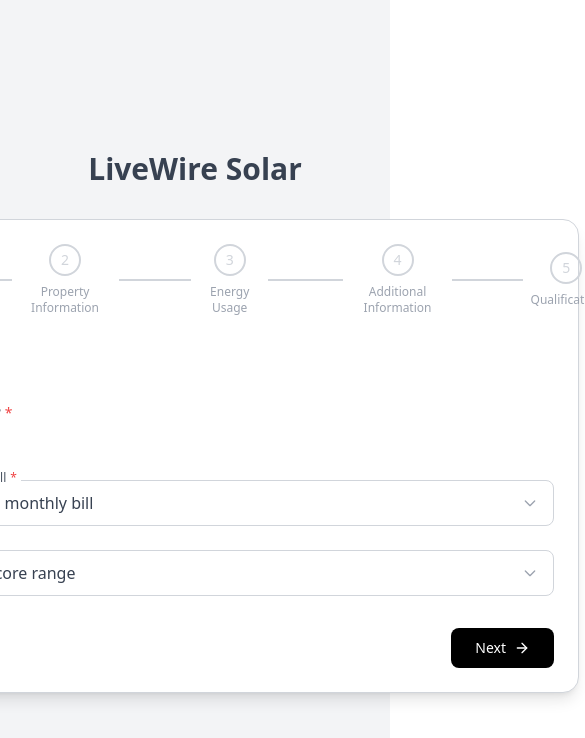
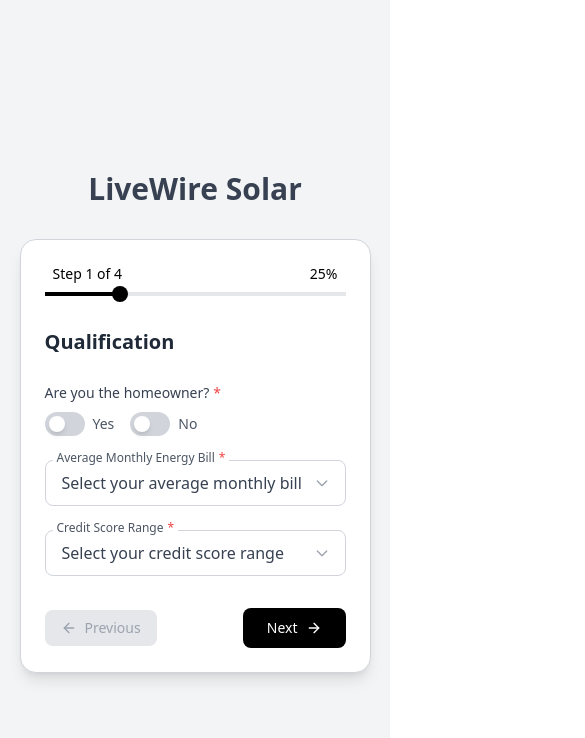
Before and after one commit to zaidsidd360-work/quotation-builder-client, a React (Vite) app: page / in a window 390 px wide. Shown: the top 738 px of the page, 585 px wide, since content can reach past the window. Built offline with nearby package versions, Linux system fonts and the light colour scheme.

Commit message:
fix: step indicator responsiveness

```diff
--- a/src/App.tsx
+++ b/src/App.tsx
@@ -166,13 +166,13 @@
 		// };
 
 		// fetchFormSteps();
-		setFormSteps((prevFormSteps) => [...prevFormSteps, ...dummyFormSteps]);
+		setFormSteps(() => [...dummyFormSteps]);
 		setClientName("LiveWire");
 	}, []);
 
 	return (
 		<div className="min-h-screen flex items-center justify-center bg-gray-100">
-			<div className="w-max p-8">
+			<div className="w-max">
 				<h1 className="text-3xl font-bold text-center text-gray-700 mb-8">
 					{clientName} Solar
 				</h1>
--- a/src/newForm/MultiStepForm.tsx
+++ b/src/newForm/MultiStepForm.tsx
@@ -43,7 +43,7 @@
 	};
 
 	return (
-		<div className="max-w-3xl mx-auto p-6 bg-white rounded-2xl shadow-lg border border-gray-300">
+		<div className="sm:max-w-3xl w-[90vw] mx-auto p-6 bg-white rounded-2xl shadow-lg border border-gray-300">
 			<StepIndicator
 				totalSteps={steps?.length}
 				currentStep={currentStep}
--- a/src/newForm/StepIndicator.tsx
+++ b/src/newForm/StepIndicator.tsx
@@ -12,8 +12,33 @@
 	currentStep,
 	steps,
 }: StepIndicatorProps) => {
+	// Calculate progress percentage for mobile slider
+	const progressPercentage = ((currentStep + 1) / totalSteps) * 100;
+
 	return (
-		<div className="flex justify-between items-center">
+		<>
+			{/* Mobile Progress Slider */}
+			<div className="w-full md:hidden">
+				<div className="px-2 mb-2 flex justify-between text-sm font-medium">
+					<span className="text-black">
+						Step {currentStep + 1} of {totalSteps}
+					</span>
+					<span className="text-black">
+						{Math.round(progressPercentage)}%
+					</span>
+				</div>
+				<div className="h-1 w-full flex items-center bg-gray-200">
+					<div
+						className="h-1 bg-black transition-all duration-300 ease-in-out"
+						style={{ width: `${progressPercentage}%` }}
+					/>
+					<div className="w-4 h-4 bg-black rounded-full translate-x-[-50%]"></div>
+				</div>
+			</div>
+
+			{/* Desktop Multi-step Indicator */}
+			<div className="hidden md:block w-full">
+				<div className="flex justify-between items-center px-4">
 					{steps.map((step, index) => (
 						<div key={step._id} className="flex items-center">
 							<div className="flex flex-col items-center text-center">
@@ -35,7 +60,11 @@
 								</div>
 								<span
 									className={`mt-2 text-xs font-medium
-              ${index <= currentStep ? "text-black" : "text-gray-400"}`}
+                                    ${
+										index <= currentStep
+											? "text-black"
+											: "text-gray-400"
+									}`}
 								>
 									{step.stepTitle}
 								</span>
@@ -43,12 +72,18 @@
 							{index < totalSteps - 1 && (
 								<div
 									className={`w-24 h-0.5 mx-2
-              ${index < currentStep ? "bg-black" : "bg-gray-300"}`}
+                                    ${
+										index < currentStep
+											? "bg-black"
+											: "bg-gray-300"
+									}`}
 								/>
 							)}
 						</div>
 					))}
 				</div>
+			</div>
+		</>
 	);
 };
 
```
Lines whose indentation alone changed are shown as unchanged.
